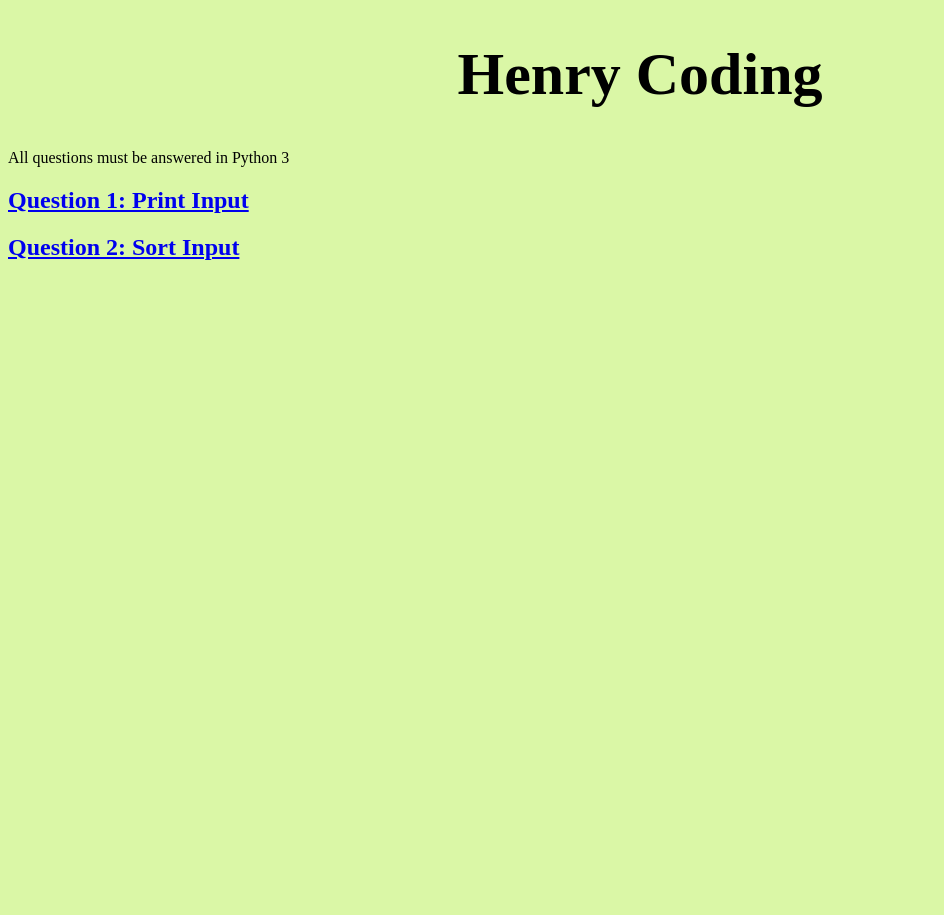
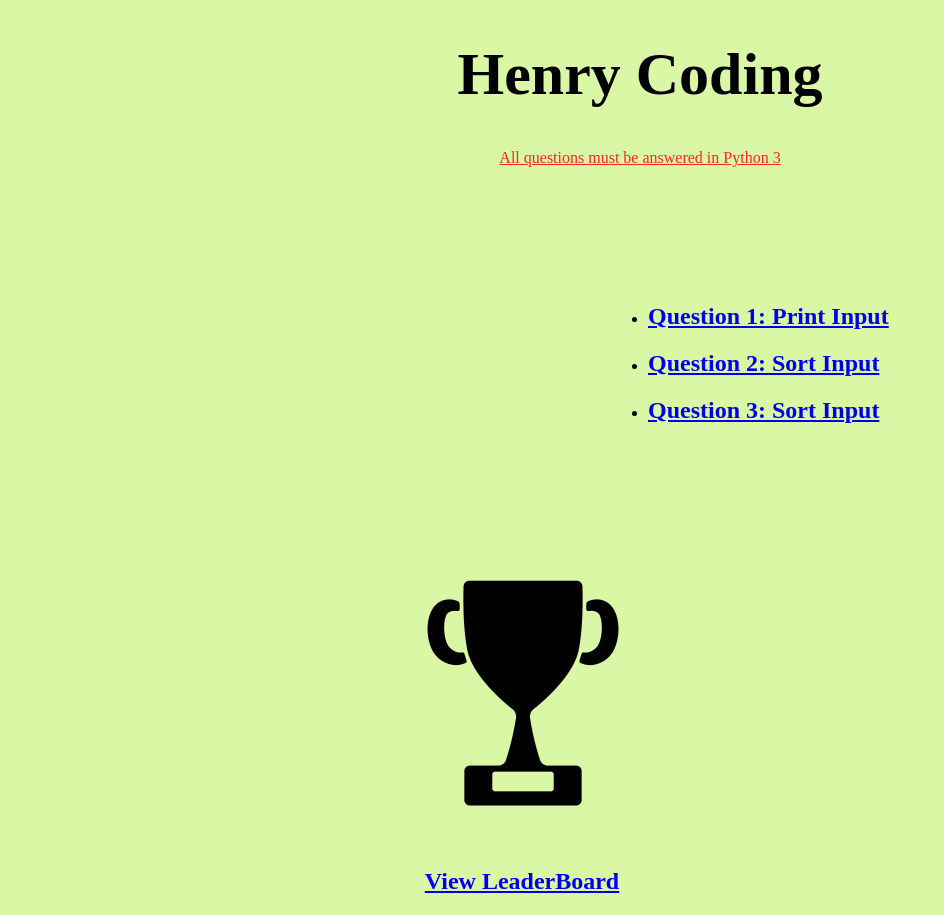
Before and after one commit to diyi-liu/CS252-Lab6, a PHP site: page /MainPage/main.html in a window 1280 px wide. Shown: the whole page, without its empty margins (0-944 px from the left). Before the commit the page ends 260 px from the top, so only its background shows below. Run offline with PHP 8.4, Linux system fonts and the light colour scheme; some libraries are stand-ins or nearby versions.

Commit message:
initialized leaderboard.html

```diff
--- a/app/MainPage/main.html
+++ b/app/MainPage/main.html
@@ -19,10 +19,18 @@
 <!--<li><a href="#!/view2">view2</a></li>-->
 <!--</ul>-->
 <h1>Henry Coding</h1>
-<p>All questions must be answered in Python 3</p>
-<div>
-    <h2><a href="../Question1/q1.html">Question 1: Print Input</a></h2>
-    <h2><a href="../Question2/q2.html">Question 2: Sort Input</a></h2>
+<p id="note">All questions must be answered in Python 3</p>
+<div style="margin-left: 600px; float: left; margin-top: 100px;">
+    <ul>
+        <li><h2><a href="../Question1/q1.html">Question 1: Print Input</a></h2></li>
+        <li><h2><a href="../Question2/q2.html">Question 2: Sort Input</a></h2></li>
+        <li><h2><a href="../Question2/q2.html">Question 3: Sort Input</a></h2></li>
+    </ul>
+</div>
+
+<div id="leaderboard" style="margin-right: 600px; float: right; margin-top: 100px;">
+    <img src="../images/leaderboard-icon.png" alt="LeaderBoard Icon" style="width:300px;height:300px;">
+    <h2><a href="../Leaderboard/leaderboard.html">View LeaderBoard</a></h2>
 </div>
 </body>
 </html>
--- a/app/general.css
+++ b/app/general.css
@@ -12,3 +12,7 @@ h1 {
     text-align: center;
     text-decoration: underline;
 }
+
+#leaderboard {
+    text-align: center;
+}
--- a/app/index.css
+++ b/app/index.css
@@ -1,5 +1,5 @@
 body {
-    background: url(background.jpg) no-repeat center center fixed;
+    background: url(images/background.jpg) no-repeat center center fixed;
     -webkit-background-size: cover;
     -moz-background-size: cover;
     -o-background-size: cover;
--- a/app/index.html
+++ b/app/index.html
@@ -17,6 +17,6 @@
   </div>
 </div>
 <script src="https://cdnjs.cloudflare.com/ajax/libs/jquery/3.1.1/jquery.min.js"></script>
-<script src="js/login.js"></script>
+<script src="login.js"></script>
 </body>
 </html>
```
Also changed, not shown: app/Leaderboard/leaderboard.html (added, +13 -0 lines), app/images/background.jpg (renamed from app/background.jpg), app/images/leaderboard-icon.png (added).
